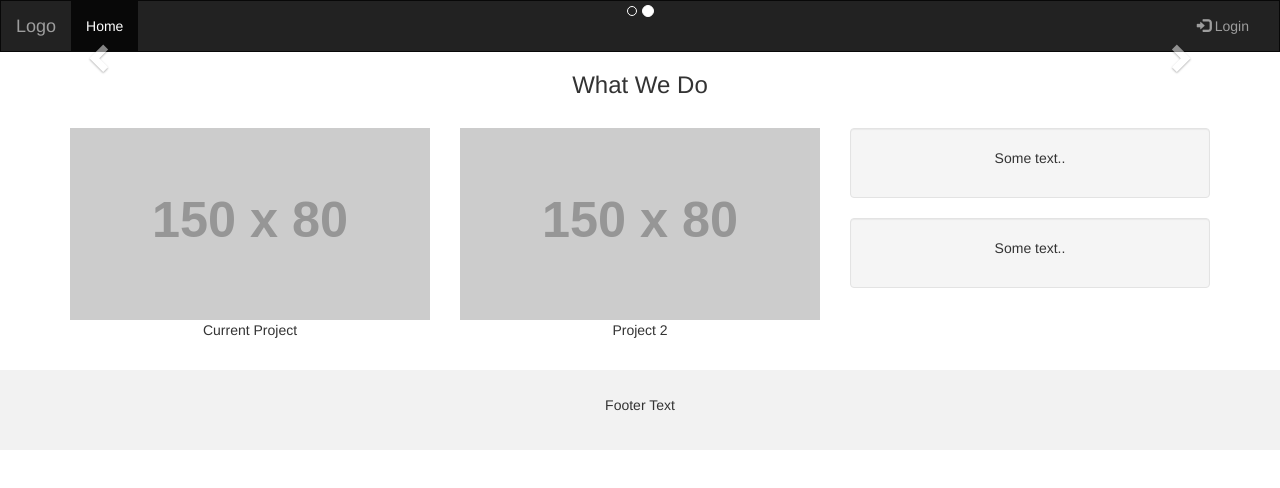
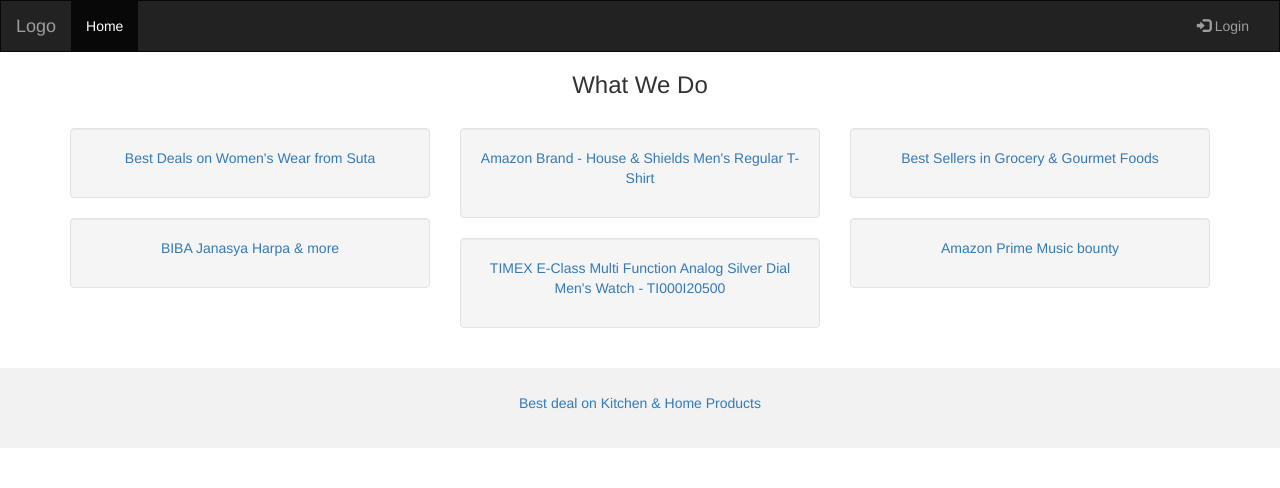
Before and after one commit to anupamryadav/MarketingPro, a plain HTML site: page index.html in a window 1280 px wide. Drawn offline with nearby package versions, Linux system fonts and the light colour scheme; placeholder pictures from the web are drawn by us.

Commit message:
update index file

```diff
--- a/index.html
+++ b/index.html
@@ -60,69 +60,44 @@
   </div>
 </nav>
 
-<div id="myCarousel" class="carousel slide" data-ride="carousel">
-    <!-- Indicators -->
-    <ol class="carousel-indicators">
-      <li data-target="#myCarousel" data-slide-to="0" class="active"></li>
-      <li data-target="#myCarousel" data-slide-to="1"></li>
-    </ol>
 
-    <!-- Wrapper for slides -->
-    <div class="carousel-inner" role="listbox">
-      <div class="item active">
-        <script type="text/javascript" language="javascript">
-          var aax_size='728x90';
-          var aax_pubname = 'anupam0af-21';
-          var aax_src='302';
-        </script>
-        <script type="text/javascript" language="javascript" src="http://c.amazon-adsystem.com/aax2/assoc.js"></script>
-      </div>
-
-      <div class="item">
-        <img src="https://placehold.it/1200x400?text=Another Image Maybe" alt="Image">
-        <div class="carousel-caption">
-          <h3>More Sell $</h3>
-          <p>Lorem ipsum...</p>
-        </div>
-      </div>
-    </div>
-
-    <!-- Left and right controls -->
-    <a class="left carousel-control" href="#myCarousel" role="button" data-slide="prev">
-      <span class="glyphicon glyphicon-chevron-left" aria-hidden="true"></span>
-      <span class="sr-only">Previous</span>
-    </a>
-    <a class="right carousel-control" href="#myCarousel" role="button" data-slide="next">
-      <span class="glyphicon glyphicon-chevron-right" aria-hidden="true"></span>
-      <span class="sr-only">Next</span>
-    </a>
-</div>
 
 <div class="container text-center">
   <h3>What We Do</h3><br>
   <div class="row">
     <div class="col-sm-4">
-      <img src="https://placehold.it/150x80?text=IMAGE" class="img-responsive" style="width:100%" alt="Image">
-      <p>Current Project</p>
-    </div>
-    <div class="col-sm-4">
-      <img src="https://placehold.it/150x80?text=IMAGE" class="img-responsive" style="width:100%" alt="Image">
-      <p>Project 2</p>
+      <div class="well">
+        <p><a target="_blank" href="https://www.amazon.in/deal/95906fe1?_encoding=UTF8&linkCode=ib1&tag=anupam0af-21&linkId=131355699a067633587df513cd1552dc&ref_=ihub_deals-promotions_95906fe1">Best Deals on Women's Wear from Suta</a></p>
+       </div>
+       <div class="well">
+        <p><a target="_blank" href="https://www.amazon.in/deal/f60248b2?_encoding=UTF8&linkCode=ib1&tag=anupam0af-21&linkId=7d24a6fff2ec2d00020a4b44031dbe4b&ref_=ihub_deals-promotions_f60248b2">BIBA  Janasya  Harpa & more</a></p>
+       </div>
     </div>
     <div class="col-sm-4">
       <div class="well">
-       <p>Some text..</p>
+        <p><a target="_blank" href="https://www.amazon.in/dp/B0971P23DK?_encoding=UTF8&linkCode=ib1&tag=anupam0af-21&linkId=9018abe8ccaa550701cc621408e41736&ref_=ihub_sa-spb-traffic_B0971P23DK">Amazon Brand - House & Shields Men's Regular T-Shirt</a></p>
+       </div>
+       <div class="well">
+        <p><a target="_blank" href="https://www.amazon.in/dp/B009TU8DU6?_encoding=UTF8&linkCode=ib1&tag=anupam0af-21&linkId=15e9383baba90afaa6d0513c74604c67&ref_=ihub_sa-ts_B009TU8DU6">TIMEX E-Class Multi Function Analog Silver Dial Men's Watch - TI000I20500</a></p>
+       </div>
+    </div>
+    <div class="col-sm-4">
+      <div class="well">
+       <p><a target="_blank" href="https://www.amazon.in/gp/bestsellers/grocery?_encoding=UTF8&linkCode=ib1&tag=anupam0af-21&linkId=52dd33e2eeee19f7d7b8b84aca0ac004&ref_=ihub_curatedcontent_d7a13327-2348-4148-90e2-479ae54a6f3a">Best Sellers in Grocery & Gourmet Foods</a></p>
       </div>
       <div class="well">
-       <p>Some text..</p>
+       <p><a target="_blank" href="https://www.amazon.in/music/prime?_encoding=UTF8&linkCode=ib1&tag=anupam0af-21&linkId=138fe3c4646ffbd74329f6d494ecef09&ref_=ihub_curatedcontent_bcfbad37-481e-4b57-b188-549b8a14ae91">Amazon Prime Music bounty</a></p>
       </div>
     </div>
   </div>
 </div><br>
 
 <footer class="container-fluid text-center">
-  <p>Footer Text</p>
+  <p>
+  <a target="_blank" href="https://www.amazon.in/deal/7fc54856?_encoding=UTF8&linkCode=r02&tag=anupam0af-21&linkId=33a918ef506ee66ac99cc963f75ce8a1&ref_=ihub_rc_td_c_deals-promotions_7fc54856">Best deal on Kitchen & Home Products</a>
+  </p>
 </footer>
+
 
 </body>
 </html>
```
